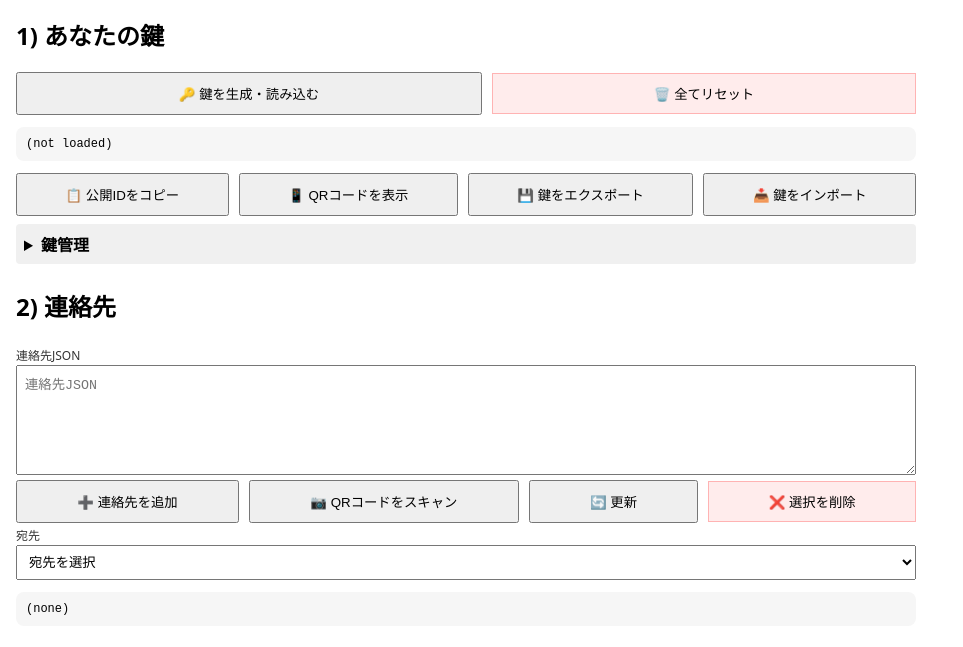
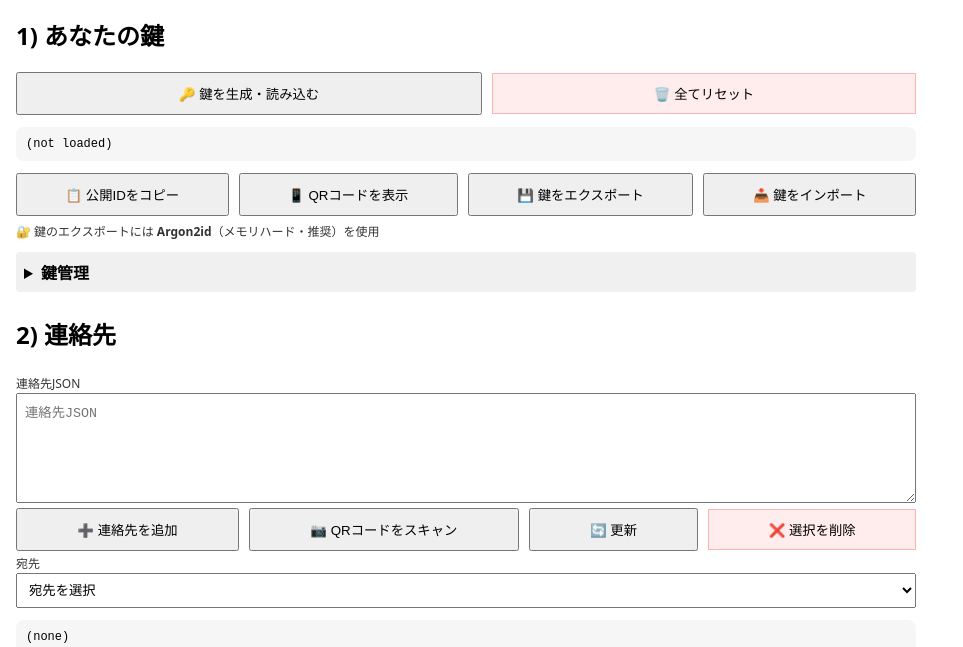
Before and after one commit to hiroshitanaka-creator/lifeline-mesh, a website built with Vite: page app/index.html in a window 1280 px wide. Shown: the part 107-754 px from the top of the page, without its empty margins (0-963 px from the left). Built offline with nearby package versions, Linux system fonts and the light colour scheme.

Commit message:
feat(crypto): bundle argon2-browser for offline Argon2id key backup (closes #37) (#103)

```diff
--- a/app/index.html
+++ b/app/index.html
@@ -107,6 +107,8 @@
       <button data-action="exportKeys" data-i18n="keys.export">💾 Export Keys</button>
       <button data-action="importKeys" data-i18n="keys.import">📥 Import Keys</button>
     </div>
+
+    <p class="small" id="kdf-status" style="margin-top:6px;"></p>
 
     <details>
       <summary data-i18n="keys.mgmt.summary">Key Management</summary>
--- a/app/package.json
+++ b/app/package.json
@@ -12,6 +12,7 @@
     "vite-plugin-singlefile": "^2.0.0"
   },
   "dependencies": {
+    "argon2-browser": "^1.18.0",
     "html5-qrcode": "^2.3.8",
     "qrcode": "^1.5.4",
     "tweetnacl": "^1.0.3",
--- a/app/src/i18n.js
+++ b/app/src/i18n.js
@@ -28,6 +28,8 @@ const translations = {
     'keys.mgmt.export': '<strong>Export:</strong> Download your secret keys as encrypted JSON (password-protected)',
     'keys.mgmt.import': '<strong>Import:</strong> Restore keys from backup file',
     'keys.mgmt.warning': '<strong>⚠️ Warning:</strong> Keep exported keys secure. Anyone with your secret keys can impersonate you.',
+    'keys.kdf.argon2id': '🔐 Key export uses <strong>Argon2id</strong> (memory-hard, recommended)',
+    'keys.kdf.pbkdf2': '⚠️ Key export uses <strong>PBKDF2</strong> fallback (Argon2id unavailable)',
 
     /* --- Section 2: Contacts --- */
     'contacts.heading': '2) Contacts',
@@ -156,6 +158,8 @@ const translations = {
     'keys.mgmt.export': '<strong>エクスポート:</strong> 秘密鍵をパスワード保護されたJSONでダウンロード',
     'keys.mgmt.import': '<strong>インポート:</strong> バックアップファイルから鍵を復元',
     'keys.mgmt.warning': '<strong>⚠️ 注意:</strong> エクスポートした鍵は安全に保管してください。秘密鍵があれば誰でもあなたになりすますことができます。',
+    'keys.kdf.argon2id': '🔐 鍵のエクスポートには <strong>Argon2id</strong>（メモリハード・推奨）を使用',
+    'keys.kdf.pbkdf2': '⚠️ 鍵のエクスポートには <strong>PBKDF2</strong> フォールバックを使用（Argon2id 利用不可）',
 
     /* --- Section 2: Contacts --- */
     'contacts.heading': '2) 連絡先',
--- a/app/src/main.js
+++ b/app/src/main.js
@@ -4,8 +4,13 @@
 import * as DMesh from '../../crypto/core.js';
 import * as GroupMesh from '../../crypto/group.js';
 import { BLEManager } from '../../bluetooth/ble-manager.js';
-import { encryptKeys, decryptKeys, checkPasswordStrength } from '../../crypto/key-backup.js';
+import { encryptKeys, decryptKeys, checkPasswordStrength, isArgon2Available } from '../../crypto/key-backup.js';
 import nacl from 'tweetnacl';
+
+// Bundle argon2-browser (WASM embedded) so Argon2id KDF is available offline.
+// This sets window.argon2, which key-backup.js detects via isArgon2Available().
+import argon2 from 'argon2-browser/dist/argon2-bundled.min.js';
+window.argon2 = argon2;
 import * as naclUtil from 'tweetnacl-util';
 import QRCode from 'qrcode';
 import { Html5Qrcode } from 'html5-qrcode';
@@ -1493,6 +1498,16 @@ window.__lifelineTest = {
 };
 
 /* =========================
+  KDF Status
+========================= */
+function updateKdfStatus() {
+  const el = document.getElementById('kdf-status');
+  if (!el) return;
+  const key = isArgon2Available() ? 'keys.kdf.argon2id' : 'keys.kdf.pbkdf2';
+  el.innerHTML = tr(key);
+}
+
+/* =========================
   Auto-init
 ========================= */
 (async () => {
@@ -1501,9 +1516,11 @@ window.__lifelineTest = {
     setLang(getLang());
     document.getElementById('lang-toggle')?.addEventListener('click', () => {
       setLang(getLang() === 'ja' ? 'en' : 'ja');
+      updateKdfStatus();
     });
 
     bindUIActions();
+    updateKdfStatus();
     const migrationResult = await migrateLegacyV1IfNeeded();
     initBLE();  // Initialize Bluetooth
     initTransportLayer();
```
Also changed, not shown: 1 other file.
